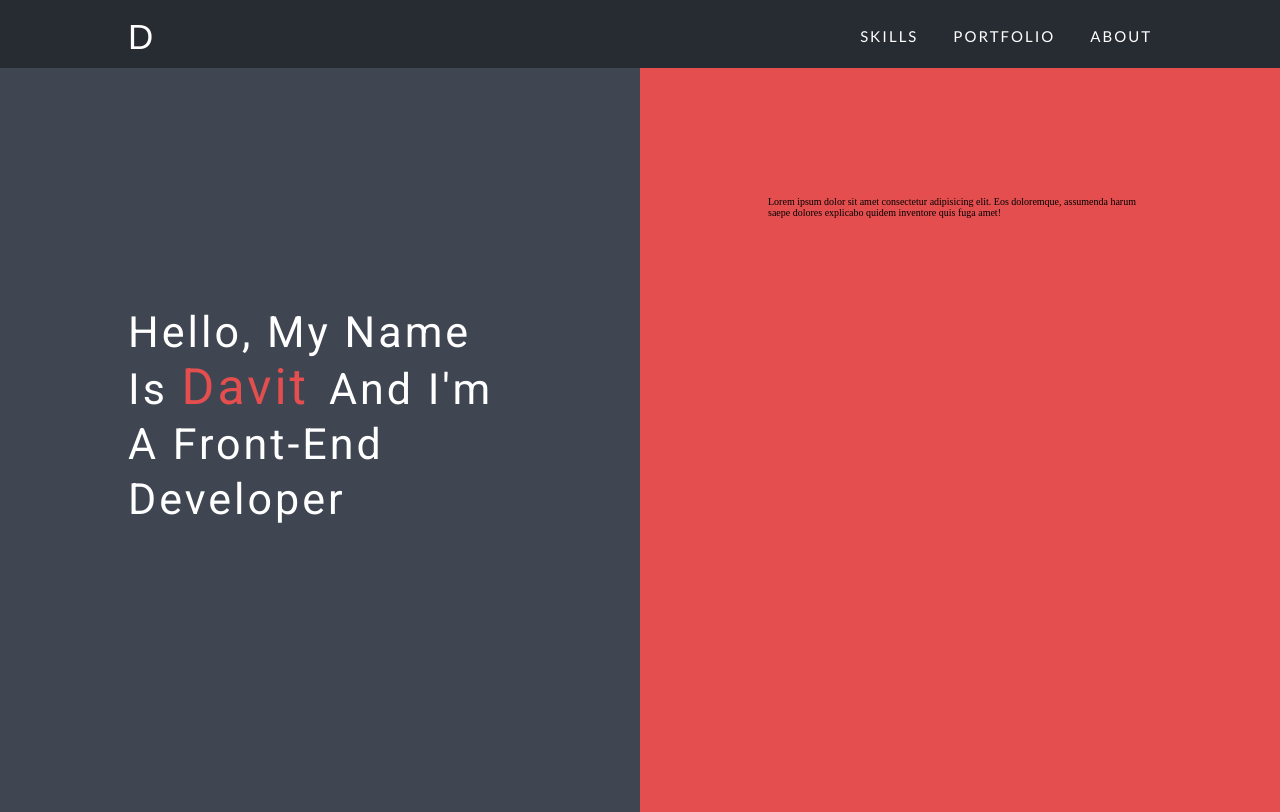
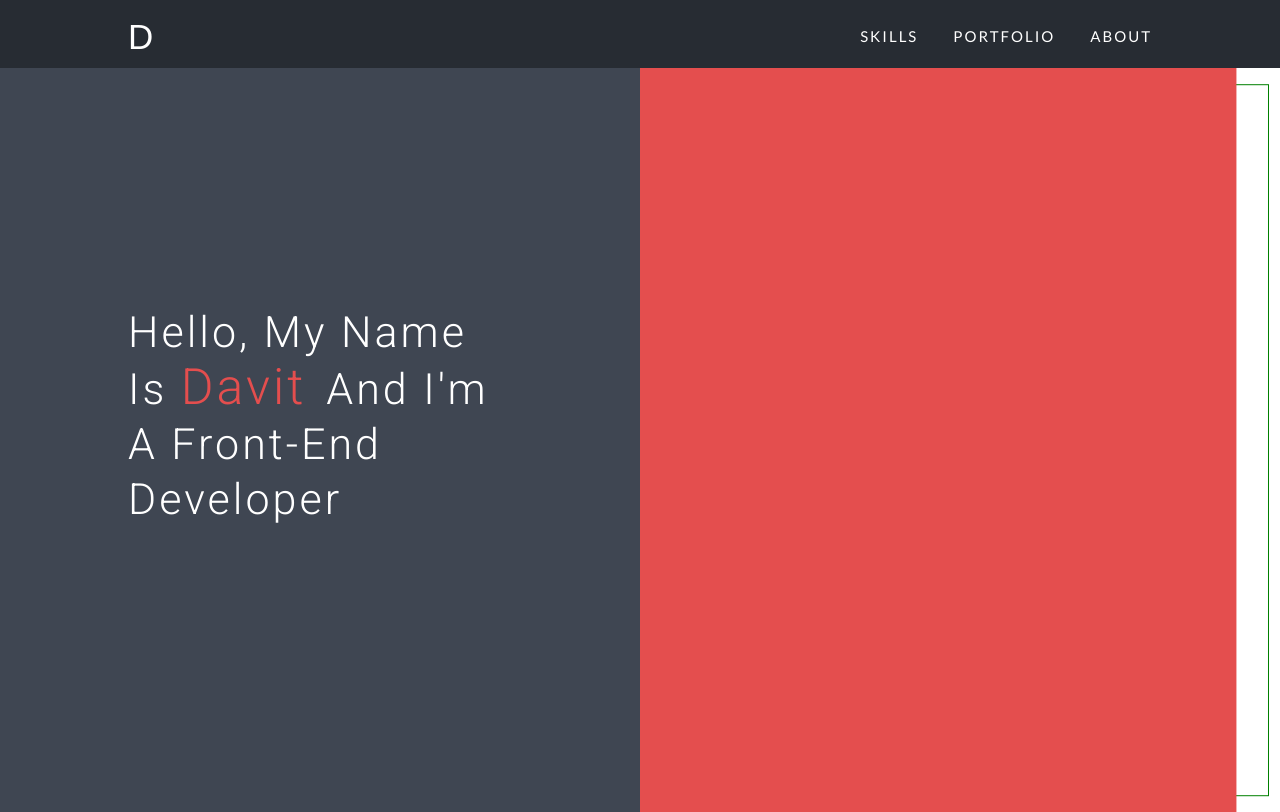
Before and after one commit to DaveDarsa/Portfoliov1, a React (Create React App) app: page / in a window 1280 px wide. Built offline with nearby package versions, Linux system fonts and the light colour scheme; a web font is replaced by a local one.

Commit message:
Basic slider functionality done

```diff
--- a/src/App.js
+++ b/src/App.js
@@ -6,8 +6,8 @@ import Home from "./pages/Home";
 import ProjectPage from "./pages/ProjectPage";
 //needed modules
 import { Switch, Route, useLocation } from "react-router-dom";
-import { useInView } from "react-intersection-observer";
-import { useAnimation, AnimatePresence } from "framer-motion";
+// import { useInView } from "react-intersection-observer";
+import { AnimatePresence } from "framer-motion";
 
 function App() {
   const location = useLocation();
--- a/src/animations/PageTransitions.js
+++ b/src/animations/PageTransitions.js
@@ -19,4 +19,4 @@ export const TransitionVariants = {
   },
 };
 
-export default {};
+export default TransitionVariants;
--- a/src/components/Nav.js
+++ b/src/components/Nav.js
@@ -40,6 +40,7 @@ const Nav = () => {
   );
 };
 const StyledLink = styled(Link)`
+  z-index: 50;
   text-decoration: none;
   font-size: 3.5rem;
   display: inline-block;
--- a/src/pages/Home.js
+++ b/src/pages/Home.js
@@ -1,10 +1,66 @@
 import React from "react";
 import { TransitionVariants } from "../animations/PageTransitions";
-import { motion } from "framer-motion";
+import { motion, AnimatePresence } from "framer-motion";
 import styled from "styled-components";
+import SliderWatcher from "../util/SliderWatcher";
+
+const TransitionElemVars = {
+  initial: {
+    x: "-101vw",
+  },
+  animate: {
+    x: "100vw",
+    transition: {
+      type: "spring",
+      duration: 3,
+      ease: "easeOut",
+      repeat: Infinity,
+      repeatType: "mirror",
+      repeatDelay: 2,
+    },
+  },
+};
+
+const DescVariants = {
+  initial: {
+    opacity: 0,
+    // scale: 0.98,
+  },
+  animate: (i) => ({
+    opacity: 1,
+    // scale: 1,
+    transition: {
+      duration: 1,
+      delay: i + 1,
+    },
+  }),
+  exit: {
+    opacity: 0,
+    // scale: 0.98,
+  },
+};
 
 const Home = () => {
-  console.log(TransitionVariants);
+  //slider ref and view
+  const sliderRef = SliderWatcher();
+
+  const skillDivs = ["I do this", "I also do THAT", "Then I do this again"].map(
+    (itemText, id) => {
+      return (
+        <DescElement
+          key={id}
+          variants={DescVariants}
+          initial="initial"
+          animate="animate"
+          custom={id}
+          className={`skilldesc ${id}`}
+        >
+          {itemText}
+        </DescElement>
+      );
+    }
+  );
+
   return (
     <StyledHome
       variants={TransitionVariants}
@@ -18,10 +74,17 @@ const Home = () => {
           And I'm a front-end Developer
         </h1>
       </div>
-      <div className="inforight">
-        Lorem ipsum dolor sit amet consectetur adipisicing elit. Eos doloremque,
-        assumenda harum saepe dolores explicabo quidem inventore quis fuga amet!
-      </div>
+      <AnimatePresence>
+        <motion.div className="inforight">{skillDivs}</motion.div>
+      </AnimatePresence>
+
+      <TransitionElem
+        ref={sliderRef}
+        variants={TransitionElemVars}
+        animate="animate"
+        initial="initial"
+        // onUpdate={onUpdate}
+      />
     </StyledHome>
   );
 };
@@ -29,6 +92,8 @@ const Home = () => {
 const StyledHome = styled(motion.div)`
   height: 93vh;
   display: flex;
+  position: relative;
+  overflow: hidden;
   .infoleft {
     padding: 10vw;
     padding-top: 8rem;
@@ -36,12 +101,13 @@ const StyledHome = styled(motion.div)`
     background-color: #3f4652;
     display: flex;
     align-items: center;
+    z-index: 10;
     h1 {
       color: white;
       letter-spacing: 3px;
       text-transform: capitalize;
       font-family: "Roboto", sans-serif;
-      font-weight: 500;
+      font-weight: 300;
       font-size: 4.3rem;
       line-height: 5.5rem;
       span {
@@ -53,9 +119,32 @@ const StyledHome = styled(motion.div)`
     }
   }
   .inforight {
+    z-index: 1;
     padding: 10vw;
     flex: 1;
-    background-color: #e44e4e;
+    position: relative;
+    /* background-color: #e44e4e; */
   }
 `;
+const TransitionElem = styled(motion.div)`
+  position: absolute;
+  top: 0;
+  left: 0;
+  height: 100%;
+  z-index: 5;
+  background-color: #e44e4e;
+  width: 100vw;
+`;
+
+const DescElement = styled(motion.div)`
+  border: 1px solid green;
+  padding: 2rem;
+  margin-bottom: 2 rem;
+  position: absolute;
+  top: 50%;
+  left: 50%;
+  height: 90%;
+  width: 90%;
+  transform: translate(-50%, -50%);
+`;
 export default Home;
--- /dev/null
+++ b/src/util/SliderWatcher.js
@@ -0,0 +1,43 @@
+import { useInView } from "react-intersection-observer";
+import { useState, useEffect } from "react";
+
+const SliderWatcher = () => {
+  const [elemRef, inView] = useInView();
+  //the skill shortcuts that will alternate their visibility
+  const [rightPanel, setRightPanel] = useState([]);
+  //the current skill item index
+  const [current, setCurrent] = useState(0);
+
+  useEffect(() => {
+    setRightPanel(document.querySelectorAll(".skilldesc"));
+  }, [elemRef]);
+
+  //display toggle function
+  const toggleShowing = () => {
+    rightPanel.forEach((divItem, idx) => {
+      if (idx !== current) {
+        divItem.style.visibility = "hidden";
+      } else {
+        divItem.style.visibility = "visible";
+      }
+    });
+    if (current >= 2) setCurrent(0);
+    else {
+      setCurrent(current + 1);
+    }
+  };
+  //Toggle the components ONCE each time the slider is in view
+  useEffect(() => {
+    if (inView) {
+      //a little delay so it transitions well with the moving animation
+      setTimeout(() => {
+        toggleShowing();
+      }, 300);
+    }
+    //eslint-disable-next-line
+  }, [inView]);
+
+  return elemRef;
+};
+
+export default SliderWatcher;
```
Also changed, not shown: 1 other file (tests, documents, lock files or other folders).
